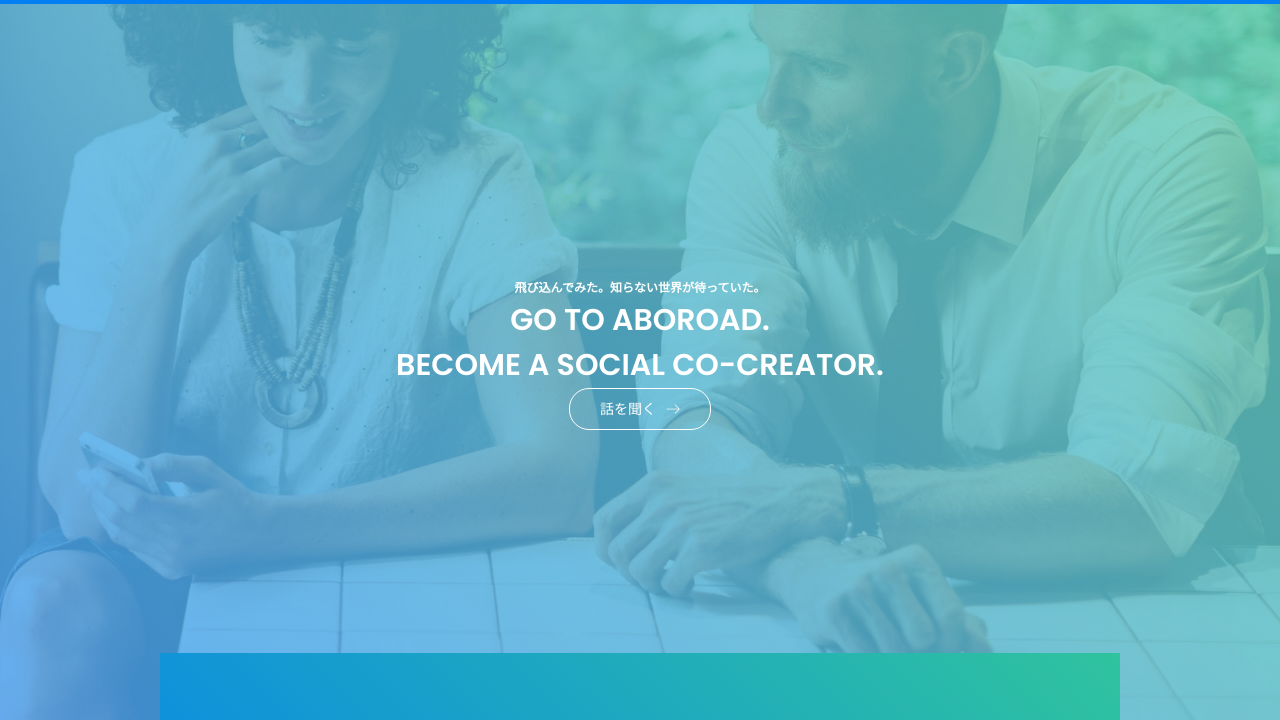
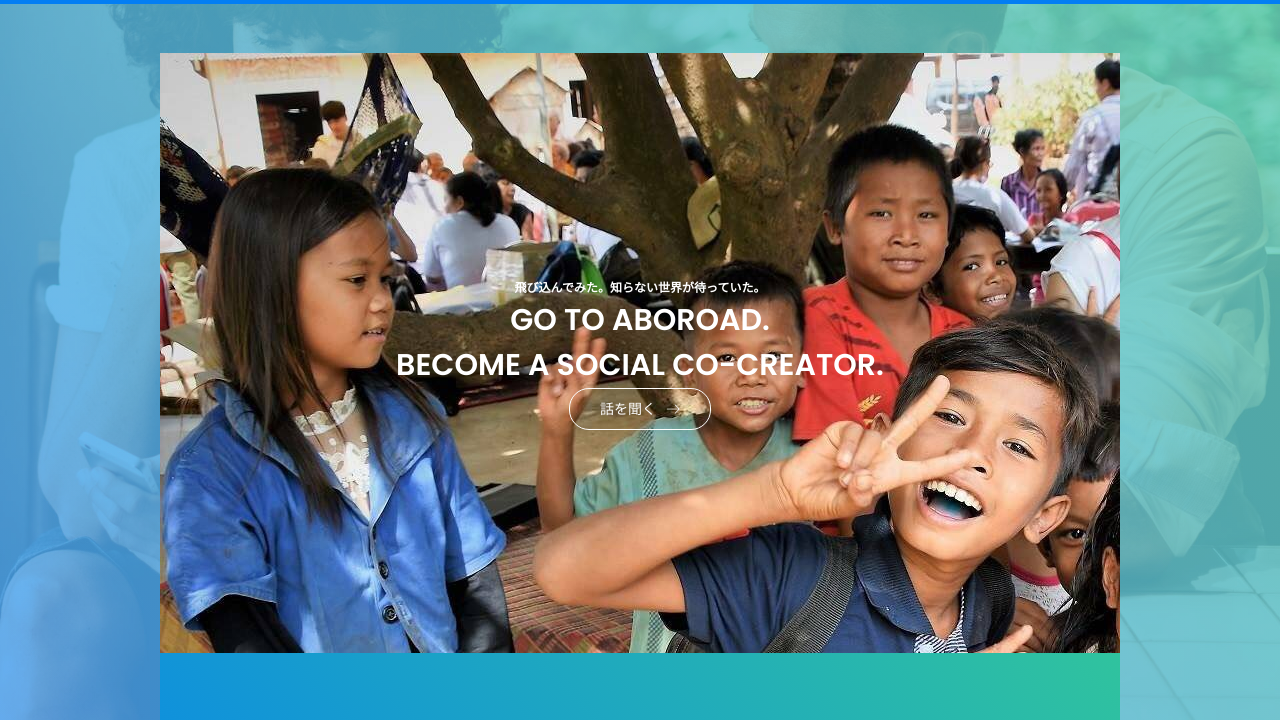
Before and after one commit to aiesec-tsukuba/internship, a plain HTML site: page index.html in a window 1280 px wide. Shown: the part 43-763 px from the top of the page. Drawn offline with nearby package versions, Linux system fonts and the light colour scheme.

Commit message:
Update style.css

```diff
--- a/css/style.css
+++ b/css/style.css
@@ -8,7 +8,7 @@ body {
 .banner-area{
   /*background-color: #037ef3; */
   /* 上のbackground-color: blue;をコメントアウトして、した以下で背景を設定しましょう。 */
-  background-image: url("/internship/img/examples.png");
+  background-image: url("/internship/img/a_tsukuba4.jpg");
 }
 
 .navbar{
```
